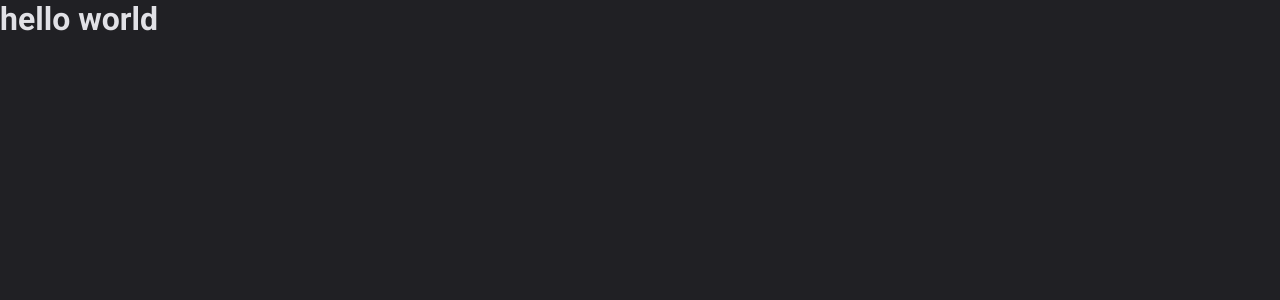
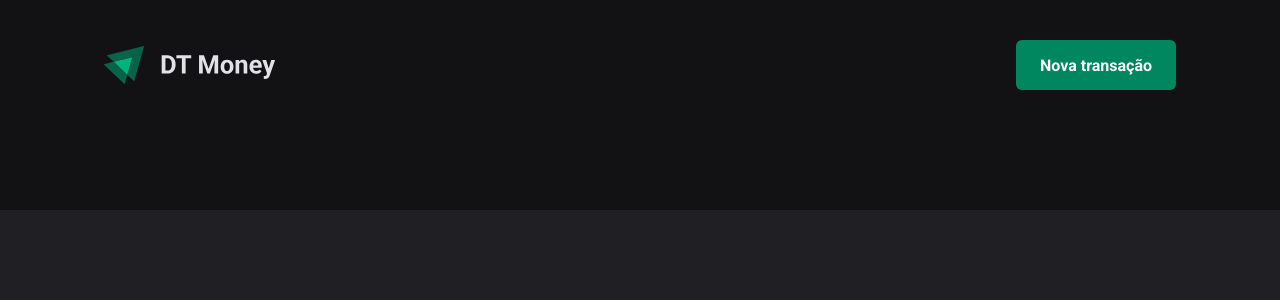
Before and after one commit to ronaldprofile/rseat-dt-money, a React (Vite) app: page / in a window 1280 px wide. Shown: the top 300 px of the page. Built offline with nearby package versions, Linux system fonts and the light colour scheme.

Commit message:
rendered page Transactions

```diff
--- a/src/App.tsx
+++ b/src/App.tsx
@@ -1,4 +1,5 @@
 import { ThemeProvider } from "styled-components";
+import { Transactions } from "./pages/Transactions";
 import { GlobalStyles } from "./styles/global";
 import { defaultTheme } from "./styles/themes/default";
 
@@ -6,7 +7,8 @@ export function App() {
   return (
     <ThemeProvider theme={defaultTheme}>
       <GlobalStyles />
-      <h1>hello world</h1>
+
+      <Transactions />
     </ThemeProvider>
   );
 }
```
